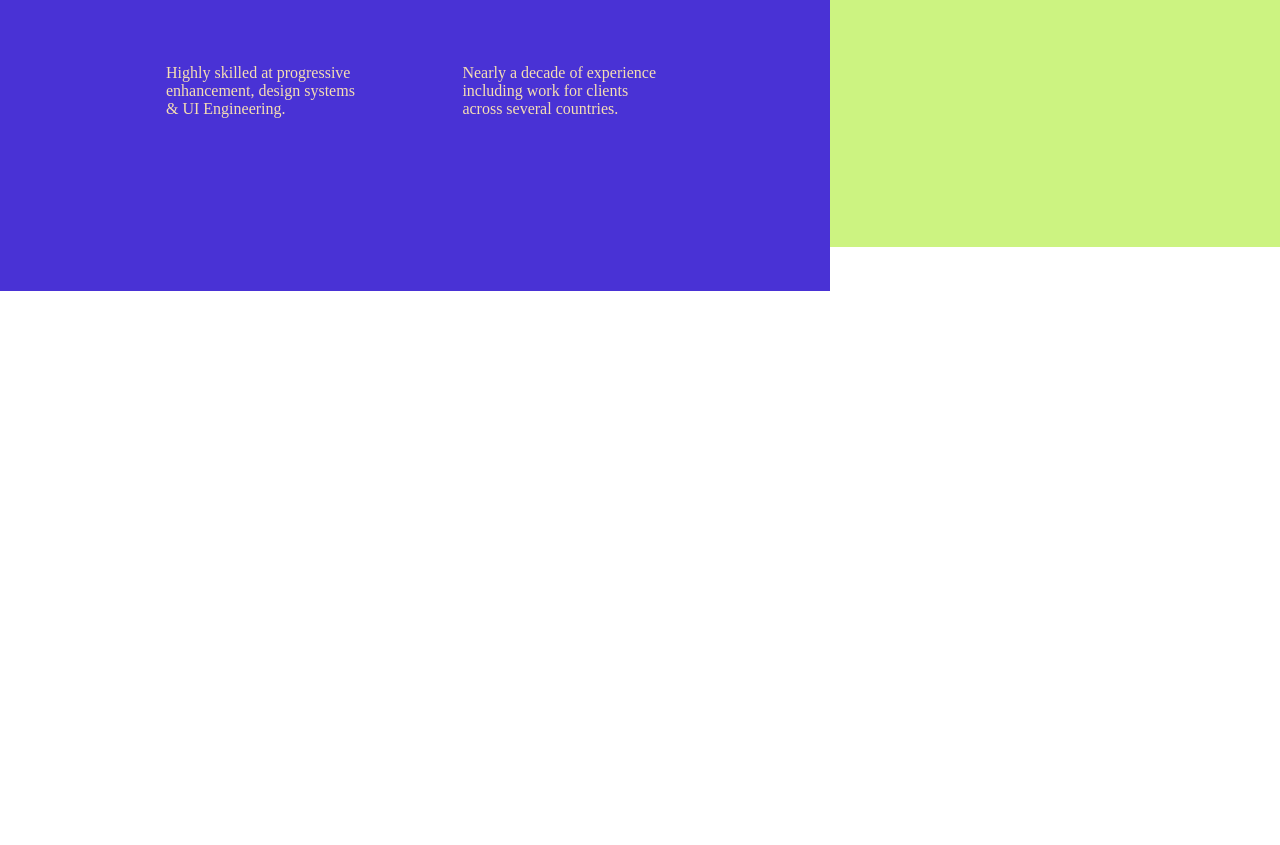
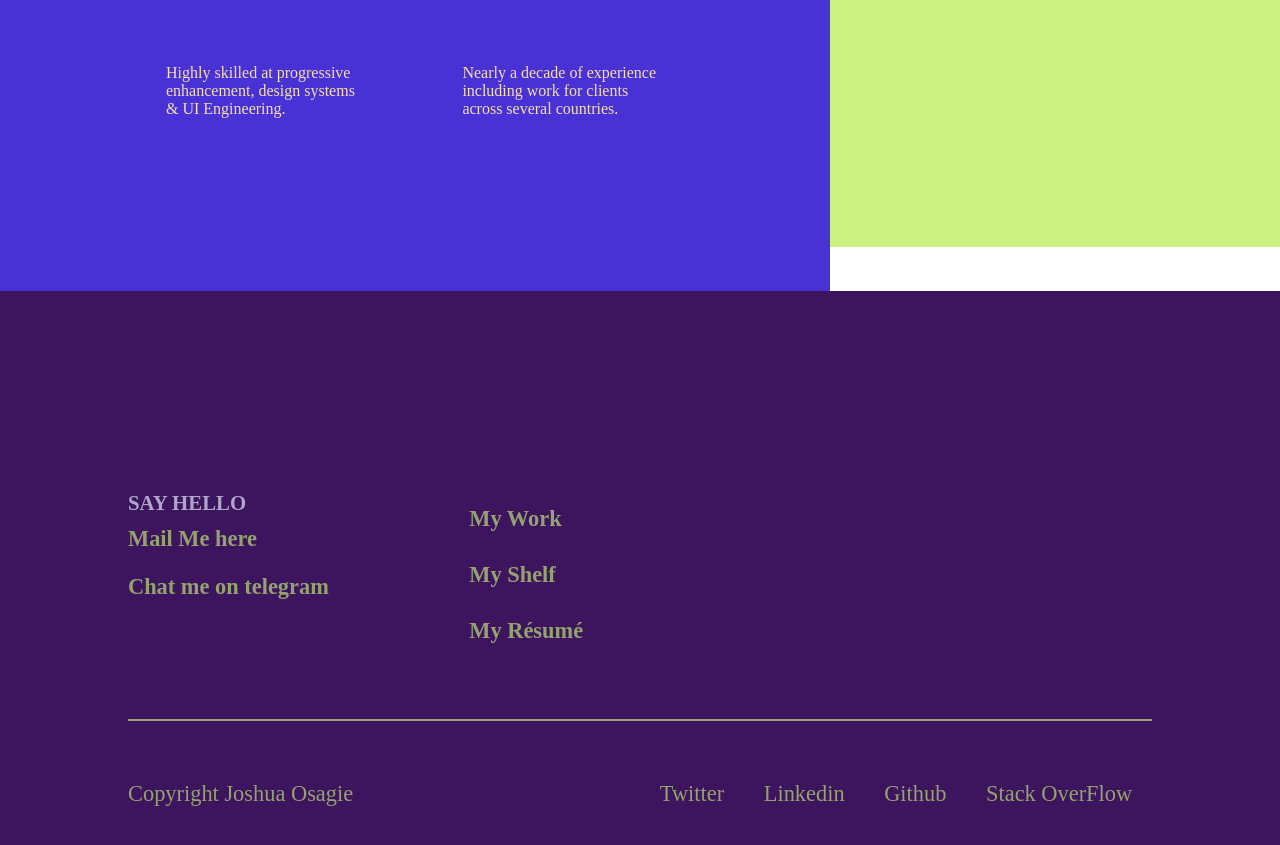
Before and after one commit to JaybeeClassical/Joshua-Portfolio, a Gatsby site: page / in a window 1280 px wide. Shown: the part 515-1360 px from the top of the page. Before the commit the page ends 806 px from the top, so only its background shows below. Built offline with nearby package versions, Linux system fonts and the light colour scheme; Gatsby itself is replaced by a stand-in of ours.

Commit message:
added footer

```diff
--- /dev/null
+++ b/src/Components/Footer/footer.js
@@ -0,0 +1,39 @@
+import React from 'react'
+import Styles from '../Footer/footer.module.scss'
+
+const Footer = () => {
+    return (
+        <div className={Styles.footer__wrapper}>
+            <div className={Styles.footer__contact}>
+                <div className={Styles.footer__sayHello}>
+                    <h3>SAY HELLO</h3>
+                    <ul>
+                        <li>Mail Me here</li>
+                        <li>Chat me on telegram</li>
+                    </ul>
+                </div>
+
+                <div className={Styles.footer__shortcut}>
+                    <ul>
+                        <li>My Work</li>
+                        <li>My Shelf</li>
+                        <li>My Résumé</li>
+                    </ul>
+                </div>
+            </div>
+            <div className={Styles.footer__horizontalLine}/>
+
+            <div className={Styles.footer__copyright}>
+                <p> Copyright Joshua Osagie </p>
+                <ul>
+                    <li>Twitter</li>
+                    <li>Linkedin</li>
+                    <li>Github</li>
+                    <li>Stack OverFlow</li>
+                </ul>
+            </div>
+        </div>
+    )
+}
+
+export default Footer;
--- /dev/null
+++ b/src/Components/Footer/footer.module.scss
@@ -0,0 +1,94 @@
+.footer__wrapper{
+    background-color: rgb(61,21,95);
+    height: 100vh;
+
+    @media screen and (max-width: 600px) {
+        height: auto;
+    }
+}
+
+.footer__contact{
+    width: 80%;
+    margin: 0 auto;
+    display: grid;
+    grid-template-columns: 1fr 1fr 1fr ;
+    padding-top: 200px;
+
+    @media screen and (max-width: 600px) {
+        padding-top: 100px;
+        display: block;
+    }
+}
+
+.footer__sayHello{
+    h3{
+        font-size: 1.3rem;
+        color: #B0A6C9;
+
+        @media screen and (max-width: 600px) {
+            font-size: 1rem;
+        }
+    }
+
+    li{
+        color: #95A16F;
+        font-size: 1.4rem;
+        line-height: 3rem;
+        font-weight: bold;
+        list-style: none;
+
+        @media screen and (max-width: 600px) {
+            font-size: 1rem;
+            line-height: 2rem;
+        }
+    }
+
+    margin-bottom: 20px;
+}
+
+.footer__shortcut{
+    li{
+        color: #95A16F;
+        font-size: 1.4rem;
+        line-height: 3.5rem;
+        font-weight: 600;
+        list-style: none;
+
+        @media screen and (max-width: 600px) {
+            font-size: 1rem;
+            line-height: 2rem;
+        }
+    }
+}
+
+.footer__horizontalLine{
+    width: 80%;
+    margin: 60px auto;
+    border-top: 2px solid #95A16F;
+}
+
+.footer__copyright{
+    display: flex;
+    width: 80%;
+    margin: 0 auto;
+    justify-content: space-between;
+    color: #95A16F;
+    font-size: 1.4rem;
+
+    @media screen and (max-width: 600px) {
+        padding-bottom: 60px;
+        font-size: 1rem;
+    }
+
+
+    ul{
+        width: 50%;
+        display: flex;
+        justify-content: space-around;
+        list-style: none;
+
+        @media screen and (max-width: 600px) {
+            display: none;
+        }
+    }
+}
--- a/src/Components/layout.js
+++ b/src/Components/layout.js
@@ -1,6 +1,7 @@
 import React from 'react';
 import Header from './Header/header.js';
 import Homepage from '../pages/Homepage/homepage'
+import Footer from '../Components/Footer/footer'
 
 
 const layout = () => {
@@ -8,6 +9,7 @@ const layout = () => {
         <div>
             <Header/>
             <Homepage/>
+            <Footer/>
         </div>
     )
 }
```
